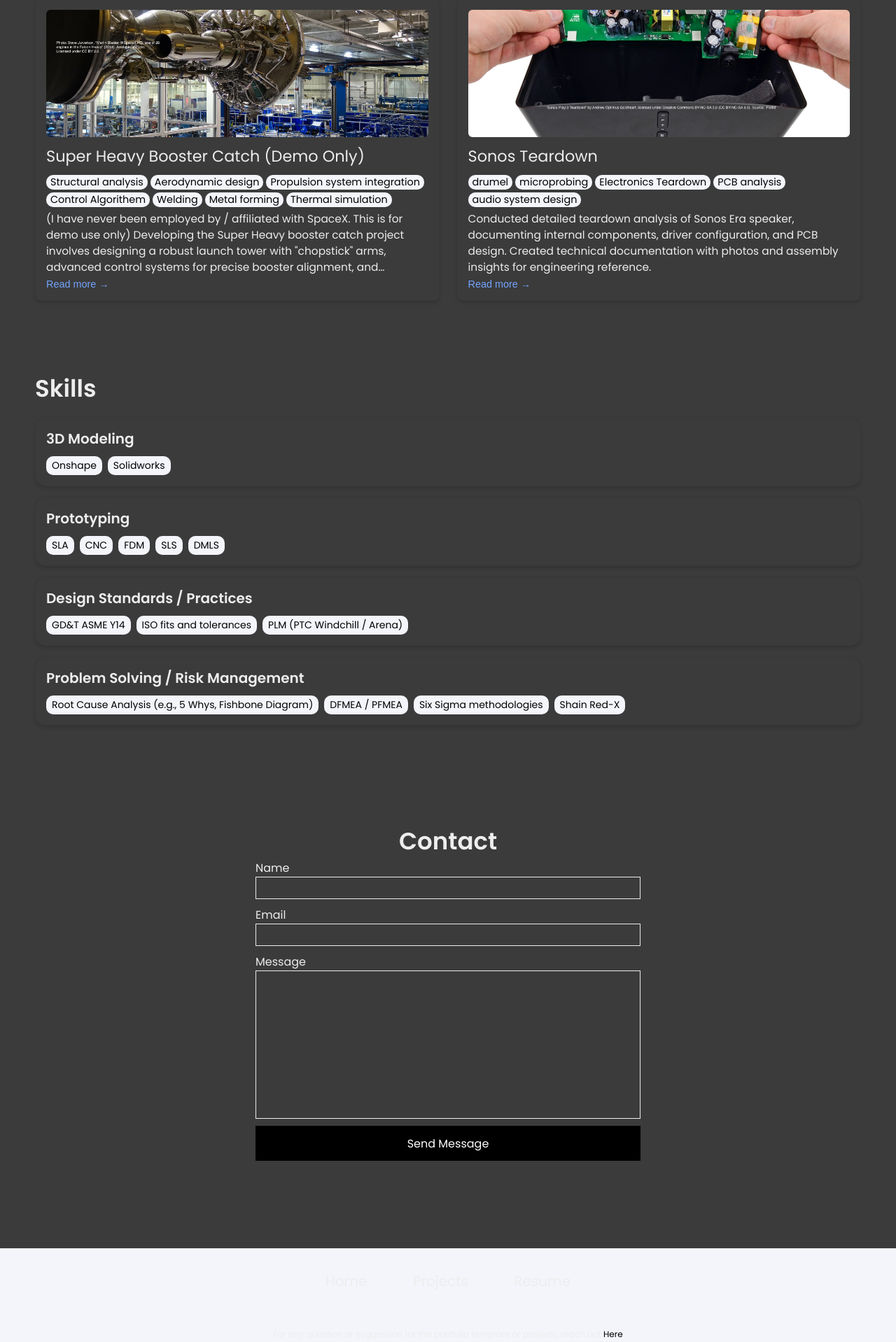
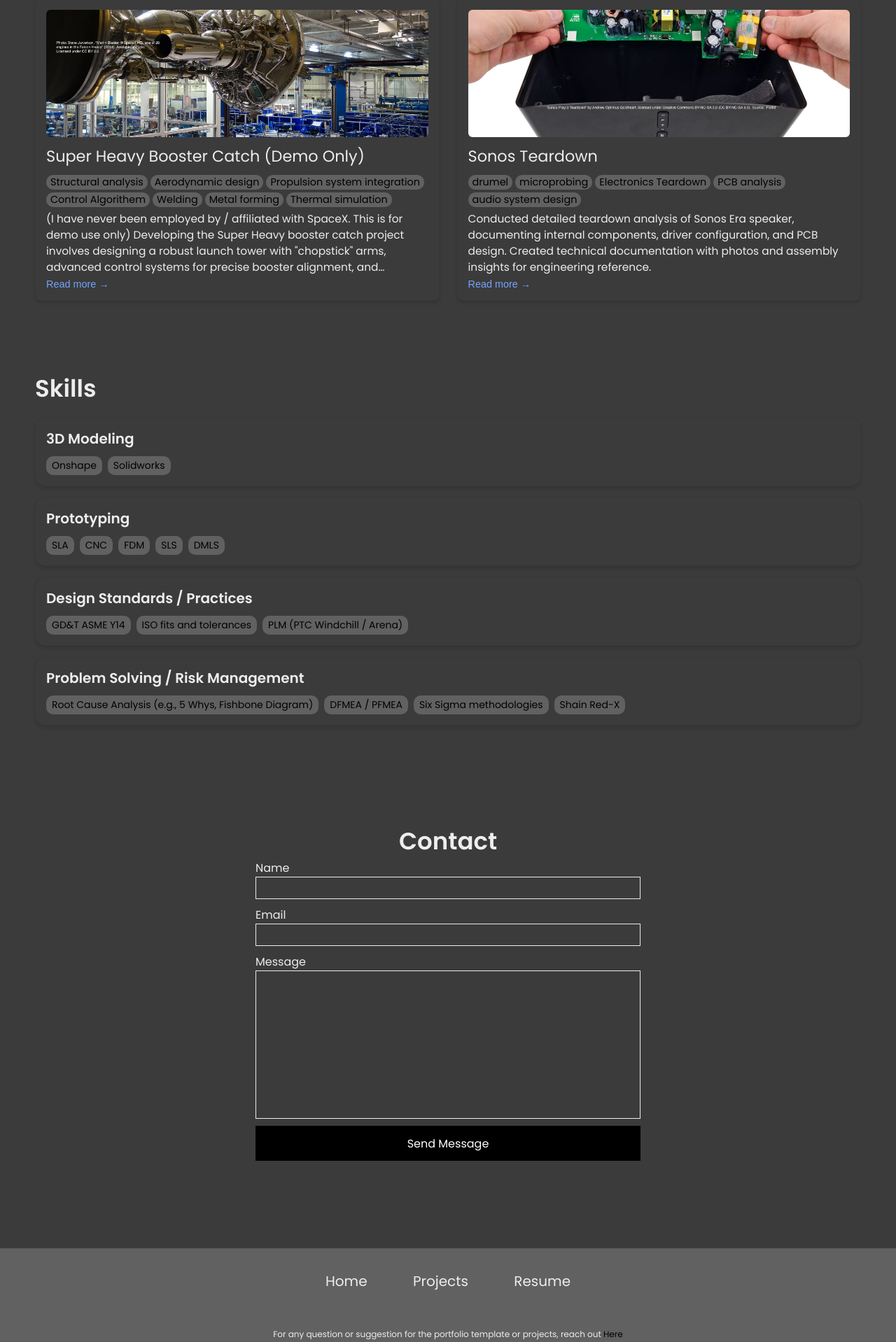
Before and after one commit to ac-sketch27/ac-sketch27.github.io, a Jekyll site: the page built from index.html, in a window 1280 px wide. Shown: the part 1096-3014 px from the top of the page at 70% size. Built offline with Jekyll 4.4.1, drawn with Linux system fonts in a browser that asks for light colours.

Commit message:
Update _config.yml

```diff
--- a/_config.yml
+++ b/_config.yml
@@ -81,7 +81,7 @@ colors: # this is the basic theme
   link: "#000000"
   highlight: "#73a4ff"
   background: "#3b3b3b"
-  light_background: "#f3f5fb"
+  light_background: "#616161"
 
 # A few examples.
 basic theme:
```
